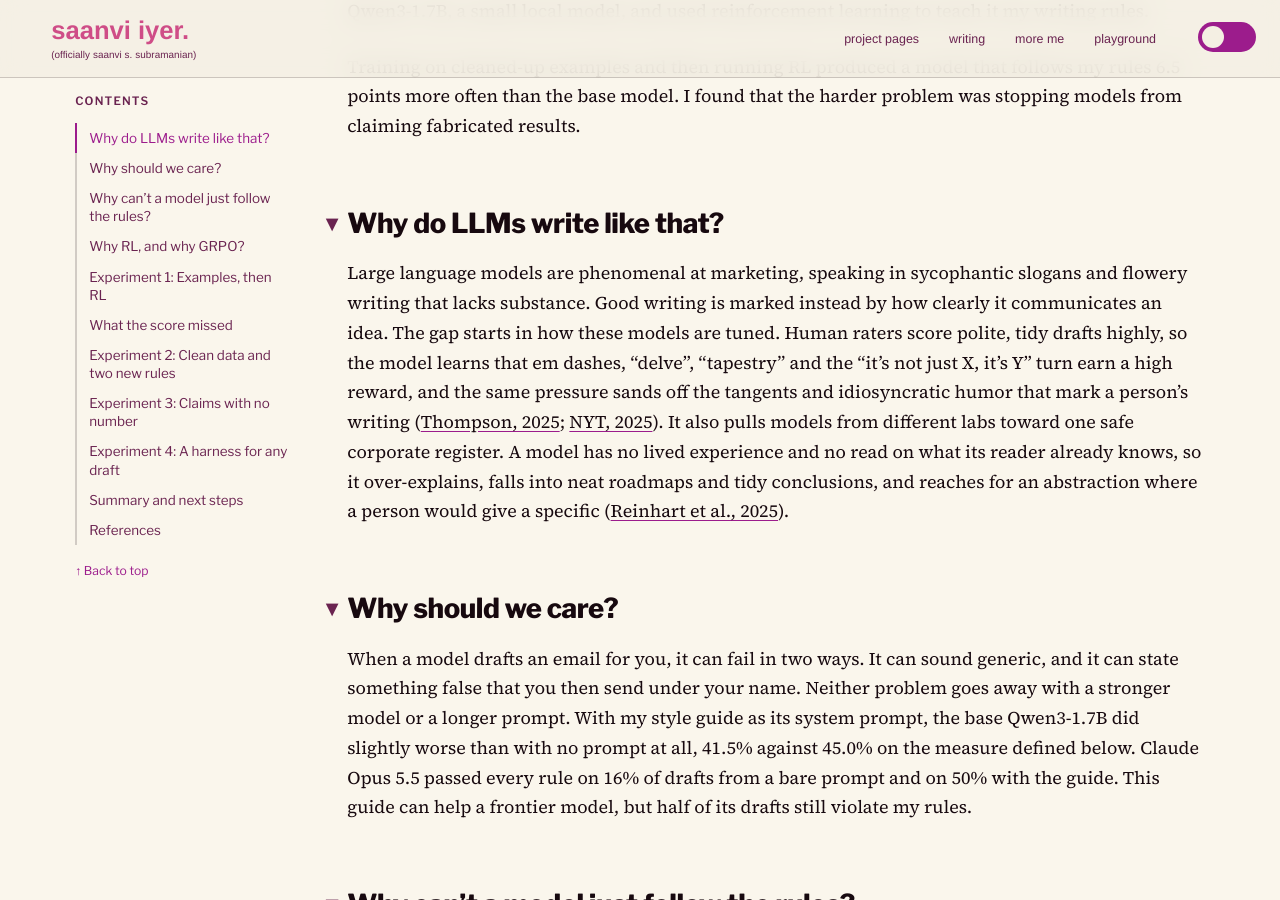
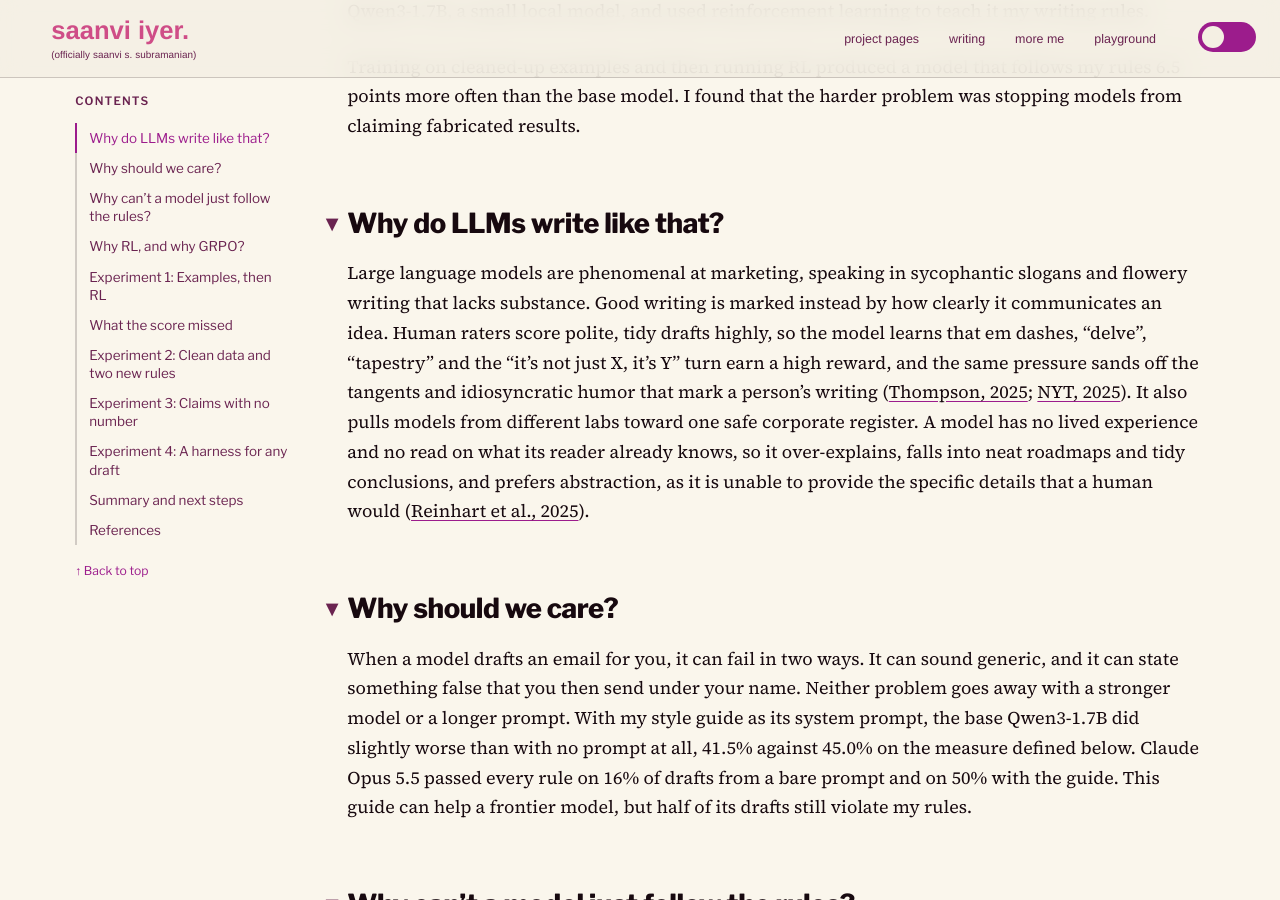
Before and after one commit to saanviiyer/saanviiyer.github.io, a Jekyll site: the page built from _posts/2026-11-05-qwen-by-my-rules.md, in a window 1280 px wide and 900 px high, scrolled down 512 px. Built offline with Jekyll 4.4.1, drawn with Linux system fonts in a browser that asks for light colours; some web fonts are replaced.

Commit message:
Trim the tuning transition and reword the abstraction line

```diff
--- a/_posts/2026-11-05-qwen-by-my-rules.md
+++ b/_posts/2026-11-05-qwen-by-my-rules.md
@@ -19,7 +19,7 @@
 
 ## Why do LLMs write like that?
 
-Large language models are phenomenal at marketing, speaking in sycophantic slogans and flowery writing that lacks substance. Good writing is marked instead by how clearly it communicates an idea. The gap starts in how these models are tuned. Human raters score polite, tidy drafts highly, so the model learns that em dashes, "delve", "tapestry" and the "it's not just X, it's Y" turn earn a high reward, and the same pressure sands off the tangents and idiosyncratic humor that mark a person's writing ([Thompson, 2025](https://www.linkedin.com/posts/nicholasxthompson_the-most-interesting-thing-in-tech-a-new-activity-7440907320953364480-kfYl); [NYT, 2025](https://www.nytimes.com/2025/12/03/magazine/chatbot-writing-style.html)). It also pulls models from different labs toward one safe corporate register. A model has no lived experience and no read on what its reader already knows, so it over-explains, falls into neat roadmaps and tidy conclusions, and reaches for an abstraction where a person would give a specific ([Reinhart et al., 2025](https://www.pnas.org/doi/10.1073/pnas.2422455122)).
+Large language models are phenomenal at marketing, speaking in sycophantic slogans and flowery writing that lacks substance. Good writing is marked instead by how clearly it communicates an idea. Human raters score polite, tidy drafts highly, so the model learns that em dashes, "delve", "tapestry" and the "it's not just X, it's Y" turn earn a high reward, and the same pressure sands off the tangents and idiosyncratic humor that mark a person's writing ([Thompson, 2025](https://www.linkedin.com/posts/nicholasxthompson_the-most-interesting-thing-in-tech-a-new-activity-7440907320953364480-kfYl); [NYT, 2025](https://www.nytimes.com/2025/12/03/magazine/chatbot-writing-style.html)). It also pulls models from different labs toward one safe corporate register. A model has no lived experience and no read on what its reader already knows, so it over-explains, falls into neat roadmaps and tidy conclusions, and prefers abstraction, as it is unable to provide the specific details that a human would ([Reinhart et al., 2025](https://www.pnas.org/doi/10.1073/pnas.2422455122)).
 
 ## Why should we care?
 
```
